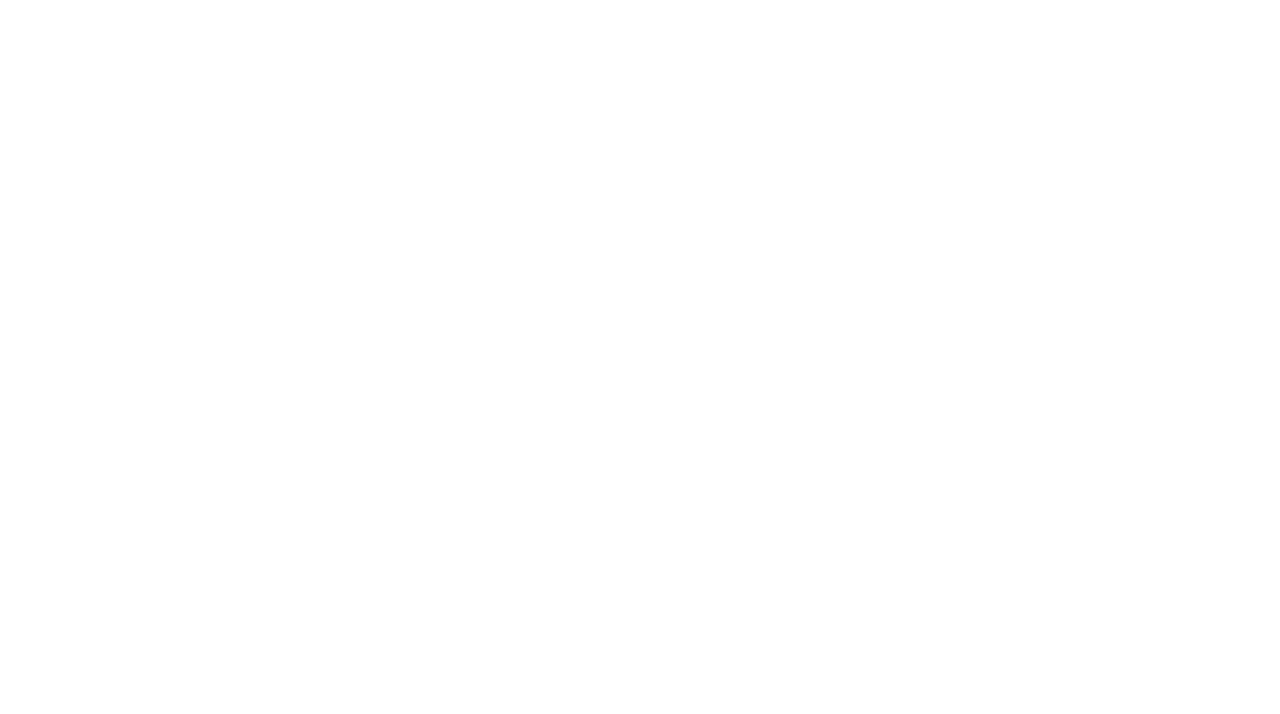
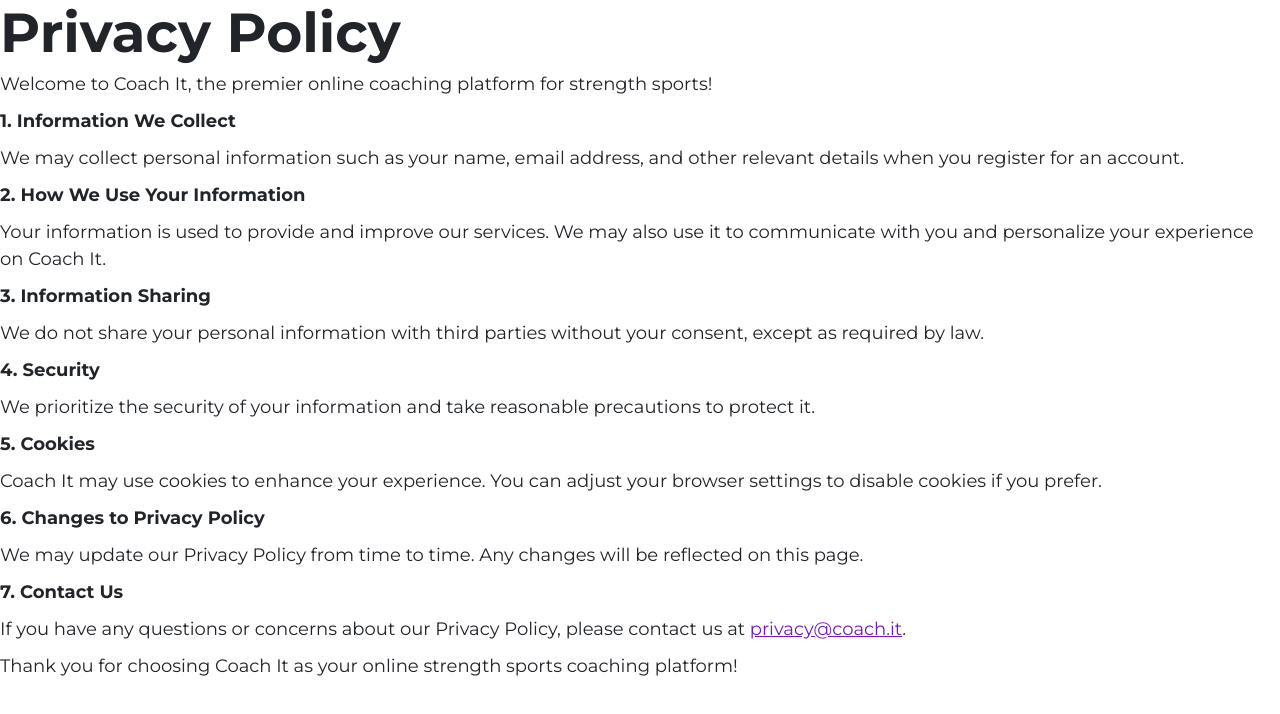
Before and after one commit to danigracia-itb/coach-it-client, a Vue app: page /privacy-policy in a window 1280 px wide. Before the commit this address had no page. Shown: the top 714 px of the page. Built offline with nearby package versions, Linux system fonts and the light colour scheme.

Commit message:
privacy policy y terms of service

```diff
--- a/src/functions/alerts.js
+++ b/src/functions/alerts.js
@@ -9,12 +9,77 @@
         },
         showCancelButton: true,
         confirmButtonText: "Confirm",
-        confirmButtonColor: "#711bba"
+        confirmButtonColor: "#711bba",
     }).then((result) => {
         if (result.isConfirmed && result.value) {
-            code.value = result.value
+            code.value = result.value;
         } else {
-            router.push("/register")
+            router.push("/register");
         }
     });
 }
+
+//TODO: LINK TO PRIVACY POLICY
+export function showTermsConditions() {
+    return new Promise((resolve, reject) => {
+        Swal.fire({
+            title: "<h4>Coach It - Online Strength Sports Coaching Platform</h4> <br><h3>Terms and Conditions</h3>",
+            iconHtml: "",
+            html: `
+            <i>Last Updated: 20/11/2023</i>
+            <br><br>
+            Welcome to Coach It, the premier online coaching platform for strength sports! Before you embark on your journey to achieve new heights in strength and fitness, please take a moment to review our Terms and Conditions. By accessing or using Coach It, you agree to comply with and be bound by the following terms and conditions. If you do not agree with these terms, please refrain from using our platform.
+            <br><br>
+            <b>1. Acceptance of Terms</b>
+            <br>
+            By accessing or using Coach It, you acknowledge that you have read, understood, and agree to be bound by these Terms and Conditions. We reserve the right to update or modify these terms at any time without prior notice, so please check back periodically.
+            <br><br>
+            <b>2. User Accounts</b>
+            <br>
+            2.1. To access certain features of Coach It, you must register for an account. You agree to provide accurate, current, and complete information during the registration process and to update such information to keep it accurate, current, and complete.
+            <br>
+            2.2. You are responsible for maintaining the confidentiality of your account credentials, and you are fully responsible for all activities that occur under your account.
+            <br><br>
+            <b>3. Coaching Services</b>
+            <br>
+            3.1. Coach It provides online coaching services for strength sports, including but not limited to weightlifting, powerlifting, and bodybuilding.
+            <br>
+            3.2. Coaches on our platform are independent contractors and not employees of Coach It. We do not guarantee the results of any coaching services.
+            <br><br>
+            <b>4. Code of Conduct</b>
+            <br>
+            4.1. Users must adhere to a high standard of conduct. Any form of harassment, discrimination, or inappropriate behavior will not be tolerated.
+            <br>
+            4.2. Users shall not upload, post, or transmit any content that violates applicable laws or infringes on the rights of others.
+            <br><br>
+            <b>5. Privacy Policy</b>
+            <br>
+            Your privacy is important to us. Please review our <a href="/privacy-policy" target="_blank">Privacy Policy</a> to understand how we collect, use, and disclose information.
+            <br><br>
+            <b>6. Intellectual Property</b>
+            <br>
+            All content on Coach It, including text, graphics, logos, images, and software, is the property of Coach It or its content suppliers and is protected by international copyright laws.
+            <br><br>
+            <b>7. Termination</b>
+            <br>
+            Coach It reserves the right to terminate or suspend your account at any time without notice for any violation of these Terms and Conditions.
+            <br><br>
+            <b>8. Contact Information</b>
+            <br>
+            If you have any questions or concerns about these Terms and Conditions, please contact us at <b>issues@coach.it</b>
+            <br>
+            Thank you for choosing Coach It as your online strength sports coaching platform! Let's embark on this journey of strength and success together.
+            `,
+            confirmButtonText: "I agree to the Terms & Conditions",
+            confirmButtonColor: "#711bba",
+
+            showCancelButton: true,
+        }).then((result) => {
+            if (result.isConfirmed) {
+                resolve(true);
+            } else {
+                resolve(false);
+            }
+        });
+    });
+}
--- a/src/pages/auth/Register.vue
+++ b/src/pages/auth/Register.vue
@@ -31,10 +31,7 @@
                             v-model="name"
                         />
 
-                        <div
-                            v-if="errors.name"
-                            class="invalid-feedback"
-                        >
+                        <div v-if="errors.name" class="invalid-feedback">
                             {{ errors.name }}
                         </div>
                     </div>
@@ -51,10 +48,7 @@
                             v-model="email"
                         />
 
-                        <div
-                            v-if="errors.email"
-                            class="invalid-feedback"
-                        >
+                        <div v-if="errors.email" class="invalid-feedback">
                             {{ errors.email }}
                         </div>
                     </div>
@@ -102,7 +96,9 @@
                         />
                         <label class="form-check-label" for="flexCheckDefault">
                             I agree to the
-                            <span class="text-primary fw-bold"
+                            <span
+                                class="text-primary fw-bold text-decoration-underline cursor-pointer"
+                                @click="callTermsAndConditions"
                                 >Terms & Conditions</span
                             >
                         </label>
@@ -175,7 +171,7 @@
 import axiosClient from "../../config/axios";
 
 //Alerts
-import { enterCoachCode } from "../../functions/alerts";
+import { enterCoachCode, showTermsConditions } from "../../functions/alerts";
 
 //Components
 import Spinner from "../../components/Utils/Spinner.vue";
@@ -185,7 +181,7 @@
 const router = useRouter();
 
 //Variables
-const errors = reactive({});
+var errors = reactive({});
 const loading = ref(false);
 
 const is_coach = ref(false);
@@ -199,18 +195,27 @@
 const terms_conditions = ref(true);
 const comunications = ref(false);
 
+function callTermsAndConditions() {
+    showTermsConditions().then((userAgreed) => {
+        if (userAgreed) {
+            terms_conditions.value = true;
+        } else {
+            terms_conditions.value = false;
+        }
+    });
+}
+
 async function register() {
     //Validate form
-    if(!name.value) {
+    if (!name.value) {
         errors.name = "Name field is mandatory.";
     }
-    if(!email.value) {
+    if (!email.value) {
         errors.email = "Email field is mandatory.";
     }
-    if(!password.value && !password_confirmation.value) {
+    if (!password.value && !password_confirmation.value) {
         errors.password_confirmation = "Both passwords fields are mandatory.";
     }
-
 
     if (password.value != password_confirmation.value) {
         errors.password_confirmation = "Passwords do not match.";
@@ -221,7 +226,7 @@
 
     //If there's any error
     if (Object.entries(errors).length > 0) {
-        return
+        return;
     }
 
     //Call API
@@ -244,7 +249,7 @@
             }
         );
         loading.value = false;
-        error.value = false;
+        errors = {};
 
         const { token } = response.data;
         localStorage.setItem("token", token);
@@ -263,7 +268,7 @@
     }
 }
 
-//Check register type
+//Check register type()
 function registerType() {
     is_coach.value = route.query.type != "athlete"; //if there's no type in URL, coach will be the default mode
     if (is_coach.value == false) {
--- a/src/pages/coach/Dashboard.vue
+++ /dev/null
@@ -1,3 +0,0 @@
-<template>
-    <img src="../../assets/test/coach_test.png" class="d-block mx-auto vh-100">
-</template>
--- /dev/null
+++ b/src/pages/public/PrivacyPolicy.vue
@@ -0,0 +1,60 @@
+<template>
+    <div>
+        <h2>Privacy Policy</h2>
+
+        <p>
+            Welcome to Coach It, the premier online coaching platform for
+            strength sports!
+        </p>
+
+        <p><b>1. Information We Collect</b></p>
+        <p>
+            We may collect personal information such as your name, email
+            address, and other relevant details when you register for an
+            account.
+        </p>
+
+        <p><b>2. How We Use Your Information</b></p>
+        <p>
+            Your information is used to provide and improve our services. We may
+            also use it to communicate with you and personalize your experience
+            on Coach It.
+        </p>
+
+        <p><b>3. Information Sharing</b></p>
+        <p>
+            We do not share your personal information with third parties without
+            your consent, except as required by law.
+        </p>
+
+        <p><b>4. Security</b></p>
+        <p>
+            We prioritize the security of your information and take reasonable
+            precautions to protect it.
+        </p>
+
+        <p><b>5. Cookies</b></p>
+        <p>
+            Coach It may use cookies to enhance your experience. You can adjust
+            your browser settings to disable cookies if you prefer.
+        </p>
+
+        <p><b>6. Changes to Privacy Policy</b></p>
+        <p>
+            We may update our Privacy Policy from time to time. Any changes will
+            be reflected on this page.
+        </p>
+
+        <p><b>7. Contact Us</b></p>
+        <p>
+            If you have any questions or concerns about our Privacy Policy,
+            please contact us at
+            <a href="mailto:privacy@coach.it">privacy@coach.it</a>.
+        </p>
+
+        <p>
+            Thank you for choosing Coach It as your online strength sports
+            coaching platform!
+        </p>
+    </div>
+</template>
--- a/src/scss/globals.scss
+++ b/src/scss/globals.scss
@@ -24,6 +24,10 @@
 .btn-xl {
     font-size: 3rem;
     padding: 1rem 2.5rem;
+}
+
+.cursor-pointer {
+    cursor: pointer;
 }
 
 //Headers
```
Also changed, not shown: src/router.js (+8 -2 lines).
